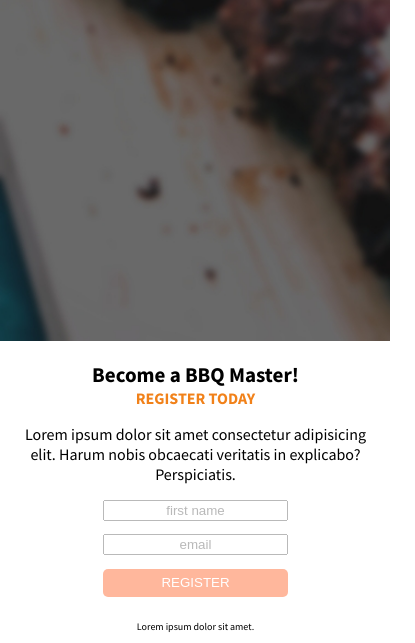
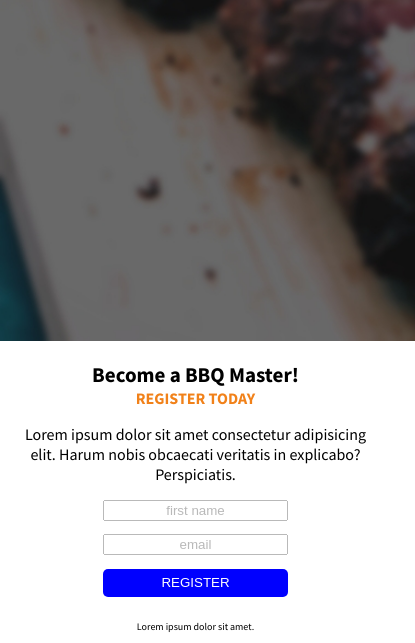
Before and after one commit to umeraziz45/bbqPage, a plain HTML site: page index.html in a window 390 px wide. Both pictures are taken after a click on the button "REGISTER". Shown: the part 544-1187 px from the top of the page, 415 px wide, since content can reach past the window. Drawn offline with Linux system fonts and the light colour scheme.

Commit message:
fixed media query width

```diff
--- a/styles.css
+++ b/styles.css
@@ -30,6 +30,7 @@ h2 {
   /* justify-content: space-between; */
   text-align: center;
   padding: 0 2em;
+  width: 50%;
 }
 
 .header {
@@ -74,7 +75,7 @@ strong {
   justify-content: center;
   text-align: center;
   /* padding: 2em; */
-  width: 90%;
+  width: 50%;
   margin: 0 2em;
 }
 
@@ -114,6 +115,13 @@ strong {
   color: #fff;
   border: none;
   border-radius: 5px;
+  opacity: 100%;
+}
+
+.body--btn:hover,
+.body--btn:focus {
+  color: #fff;
+  background: blue;
 }
 
 .body--disclaimer {
@@ -145,4 +153,9 @@ strong {
   .body {
     margin: 20px;
   }
+
+  .body,
+  .header {
+    width: 90%;
+  }
 }
```
